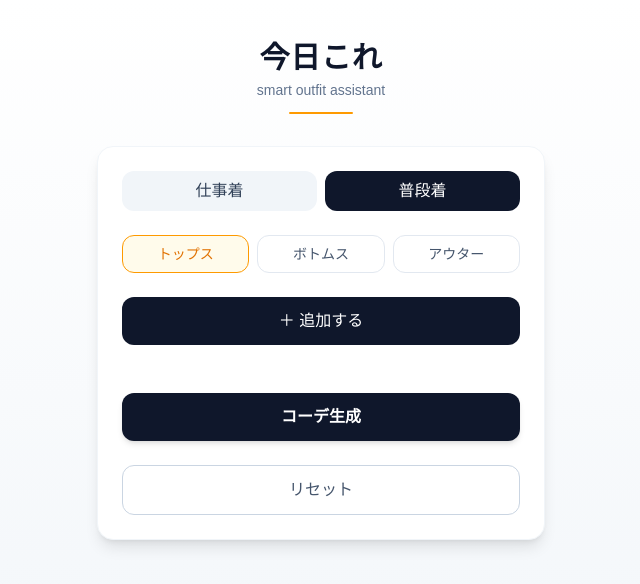
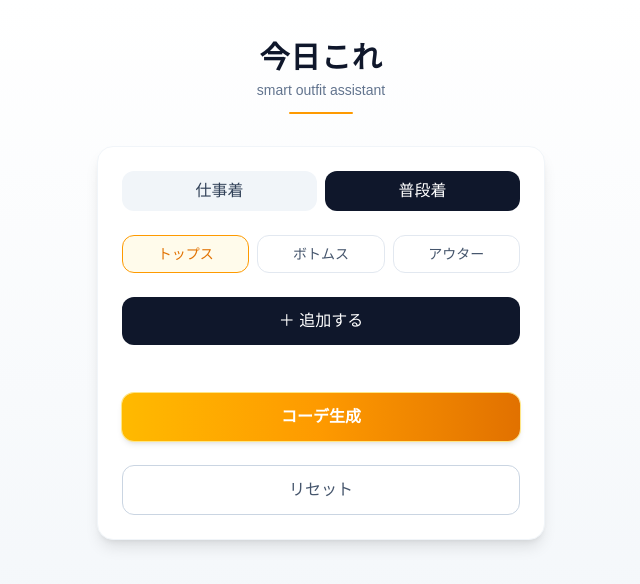
Before and after one commit to cheezy030303/kyoukore, a Next.js app: page / in a window 1280 px wide. Shown: the top 584 px of the page, without its empty margins (319-959 px from the left). Built offline with nearby package versions, Linux system fonts and the light colour scheme.

Commit message:
Gold gradient button

```diff
--- a/src/app/page.tsx
+++ b/src/app/page.tsx
@@ -201,11 +201,28 @@ export default function Home() {
 
         {/* Buttons */}
         <button
-          onClick={generateCoordination}
-          className="w-full bg-slate-900 text-white py-3 rounded-xl font-semibold shadow-md hover:bg-slate-800 transition"
-        >
-          コーデ生成
-        </button>
+  onClick={generateCoordination}
+  className="
+  w-full
+  py-3
+  rounded-xl
+  font-semibold
+  text-white
+  bg-gradient-to-r
+  from-amber-400
+  via-amber-500
+  to-amber-600
+  shadow-md
+  ring-1 ring-amber-200
+  hover:from-amber-500
+  hover:to-amber-700
+  active:scale-[0.98]
+  transition-all
+  duration-200
+"
+>
+  コーデ生成
+</button>
 
         <button
           onClick={handleReset}
```
